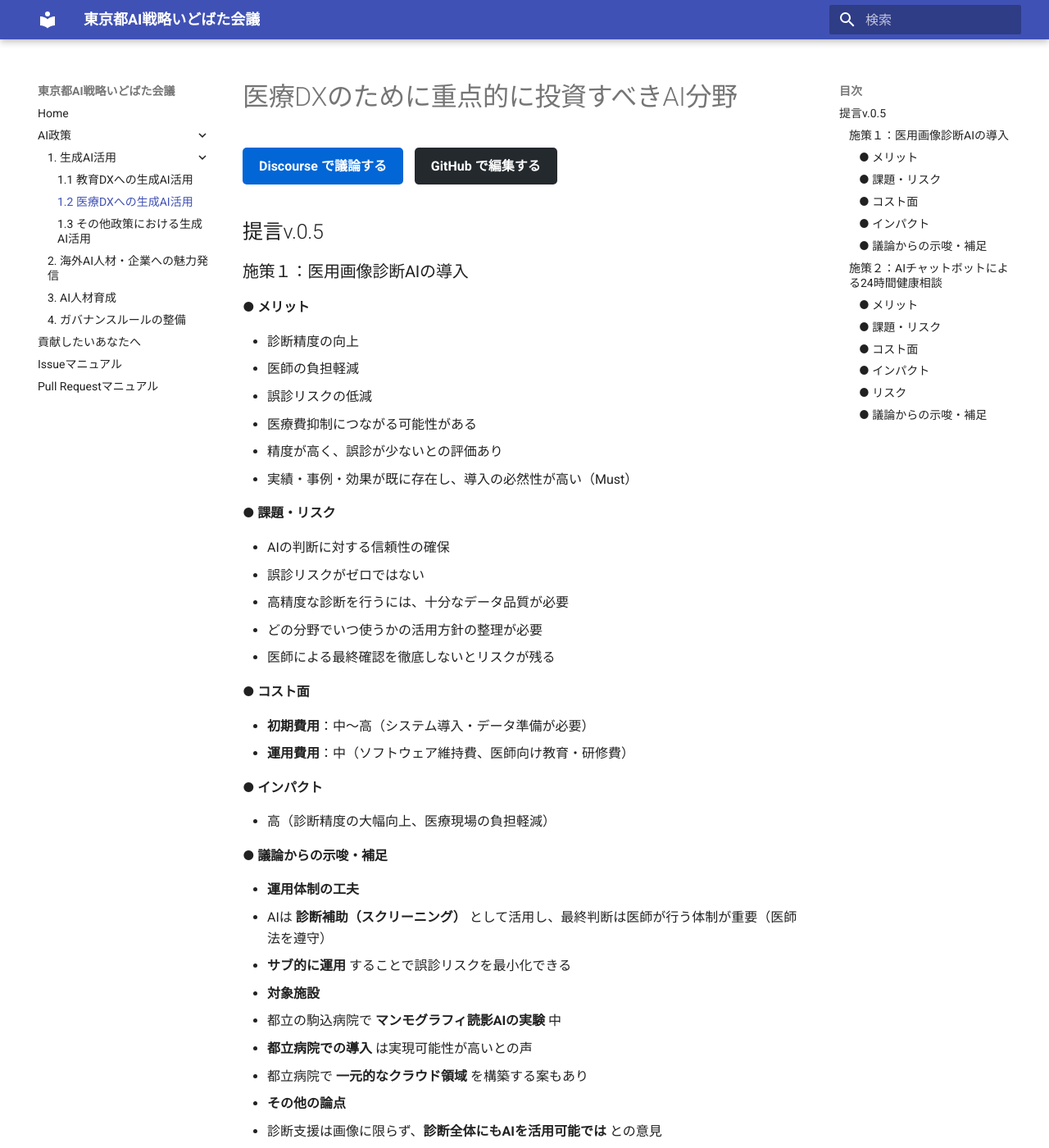
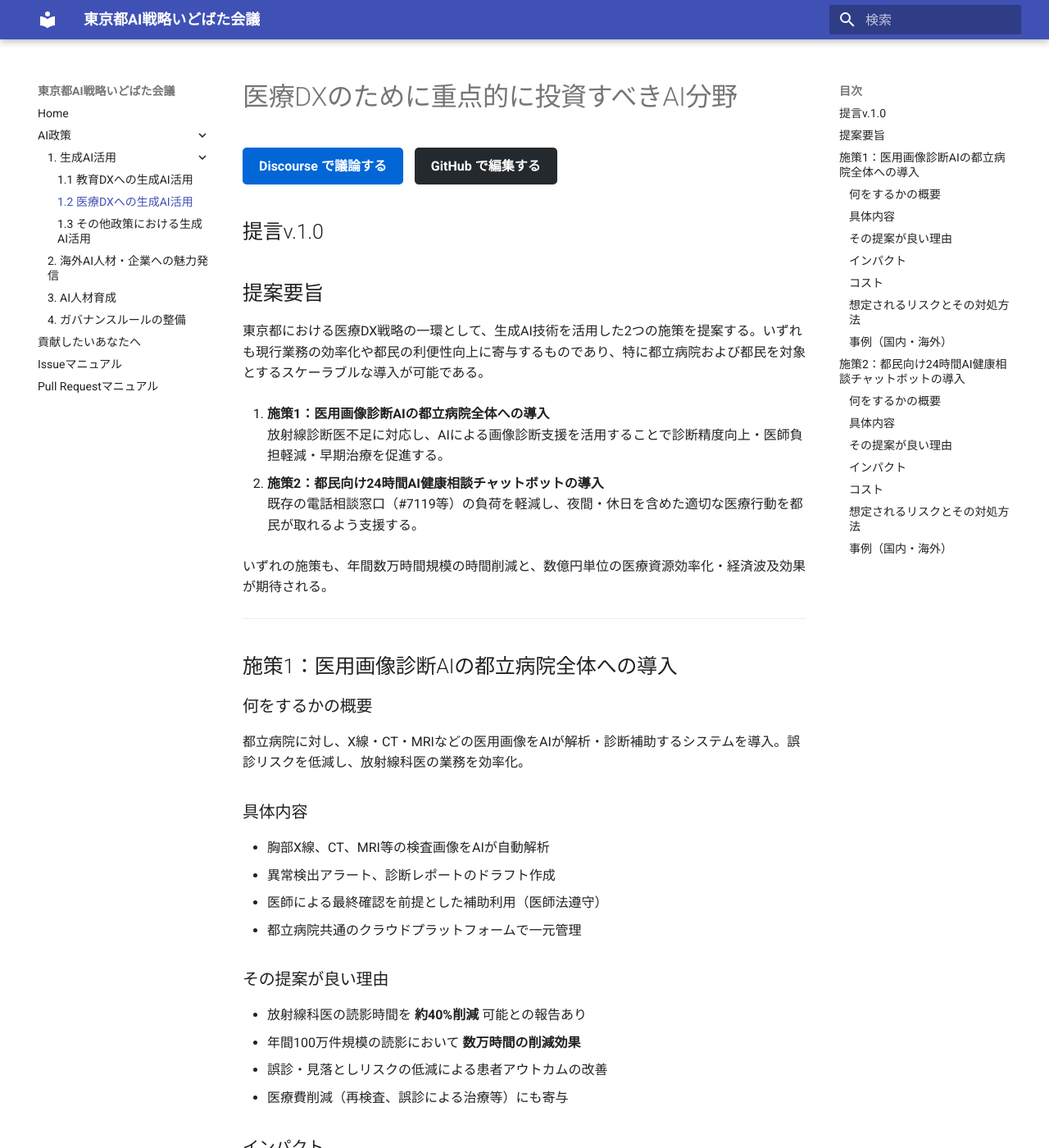
Before and after one commit to takahiroanno2024/2025_ai_idobatakaigi_output, an MkDocs documentation site: the page built from docs/1.2_医療DXへの生成AI活用.md, in a window 1280 px wide and 1400 px high. Shown: the whole window at 82% size. Built offline with MkDocs 1.6.1 and Material for MkDocs 9.7.7, drawn with Linux system fonts in a browser that asks for light colours; some of the changed text lies outside the part shown.

Commit message:
Update 1.2_医療DXへの生成AI活用.md

```diff
--- a/docs/1.2_医療DXへの生成AI活用.md
+++ b/docs/1.2_医療DXへの生成AI活用.md
@@ -6,76 +6,110 @@
 <a href="https://github.com/takahiroanno2024/2025_ai_idobatakaigi_output/blob/main/docs/1.2_%E5%8C%BB%E7%99%82DX%E3%81%B8%E3%81%AE%E7%94%9F%E6%88%90AI%E6%B4%BB%E7%94%A8.md" style="display: inline-block; padding: 10px 20px; background-color: #24292e; color: white; text-decoration: none; border-radius: 5px; font-weight: bold;">GitHub で編集する</a>
 </div>
 
-## 提言v.0.5
+## 提言v.1.0
+## 提案要旨
 
-### 施策１：医用画像診断AIの導入
+東京都における医療DX戦略の一環として、生成AI技術を活用した2つの施策を提案する。いずれも現行業務の効率化や都民の利便性向上に寄与するものであり、特に都立病院および都民を対象とするスケーラブルな導入が可能である。
 
-#### ● メリット
-- 診断精度の向上
-- 医師の負担軽減
-- 誤診リスクの低減
-- 医療費抑制につながる可能性がある
-- 精度が高く、誤診が少ないとの評価あり
-- 実績・事例・効果が既に存在し、導入の必然性が高い（Must）
+1. **施策1：医用画像診断AIの都立病院全体への導入**
+   放射線診断医不足に対応し、AIによる画像診断支援を活用することで診断精度向上・医師負担軽減・早期治療を促進する。
 
-#### ● 課題・リスク
-- AIの判断に対する信頼性の確保
-- 誤診リスクがゼロではない
-- 高精度な診断を行うには、十分なデータ品質が必要
-- どの分野でいつ使うかの活用方針の整理が必要
-- 医師による最終確認を徹底しないとリスクが残る
+2. **施策2：都民向け24時間AI健康相談チャットボットの導入**
+   既存の電話相談窓口（#7119等）の負荷を軽減し、夜間・休日を含めた適切な医療行動を都民が取れるよう支援する。
 
-#### ● コスト面
-- **初期費用**：中〜高（システム導入・データ準備が必要）
-- **運用費用**：中（ソフトウェア維持費、医師向け教育・研修費）
+いずれの施策も、年間数万時間規模の時間削減と、数億円単位の医療資源効率化・経済波及効果が期待される。
 
-#### ● インパクト
-- 高（診断精度の大幅向上、医療現場の負担軽減）
+---
 
-#### ● 議論からの示唆・補足
+## 施策1：医用画像診断AIの都立病院全体への導入
 
-- **運用体制の工夫**
-  - AIは **診断補助（スクリーニング）** として活用し、最終判断は医師が行う体制が重要（医師法を遵守）
-  - **サブ的に運用** することで誤診リスクを最小化できる
+### 何をするかの概要
 
-- **対象施設**
-  - 都立の駒込病院で **マンモグラフィ読影AIの実験** 中
-  - **都立病院での導入** は実現可能性が高いとの声
-  - 都立病院で **一元的なクラウド領域** を構築する案もあり
+都立病院に対し、X線・CT・MRIなどの医用画像をAIが解析・診断補助するシステムを導入。誤診リスクを低減し、放射線科医の業務を効率化。
 
-- **その他の論点**
-  - 診断支援は画像に限らず、**診断全体にもAIを活用可能では** との意見
-  - **導入コストと効果のバランス** を慎重に見極める必要あり
+### 具体内容
 
+- 胸部X線、CT、MRI等の検査画像をAIが自動解析
+- 異常検出アラート、診断レポートのドラフト作成
+- 医師による最終確認を前提とした補助利用（医師法遵守）
+- 都立病院共通のクラウドプラットフォームで一元管理
 
-### 施策２：AIチャットボットによる24時間健康相談
+### その提案が良い理由
 
-#### ● メリット
-- 受診の適正化
-- 不要不急の医療利用の抑制
-- 24時間対応が可能
-- コスト削減が期待できる
-- 多岐にわたる疾患に対応可能
+- 放射線科医の読影時間を **約40%削減** 可能との報告あり
+- 年間100万件規模の読影において **数万時間の削減効果**
+- 誤診・見落としリスクの低減による患者アウトカムの改善
+- 医療費削減（再検査、誤診による治療等）にも寄与
 
-#### ● 課題・リスク
-- 誤案内のリスクがある
-- 患者からの信頼を獲得する必要あり
-- プライバシーや個人情報保護への対応が必須
+### インパクト
 
-#### ● コスト面
-- **初期費用**：低〜中（チャットボット開発に必要なコスト）
-- **運用費用**：低（クラウド維持費など）
+- **削減時間**：年間100万件 × 5分短縮 ＝ 約83,000時間
+- **医療費節減**：誤診・見逃し回避により年間数億円規模の節減可能性（[要検証]）
+- **読影精度向上**：特定疾患で感度+10%の向上事例あり
 
-#### ● インパクト
-- 中（受診の適正化や患者の利便性向上）
+### コスト
 
-#### ● リスク
-- 中（誤案内リスクや信頼確保が課題）
+- **初期費用**：40〜50億円（都立14病院で導入、クラウド/AI構築、データ整備含む）[要検証]
+- **年間運用費**：3〜4億円（ライセンス更新、保守、AI更新、教育費等）[要検証]
 
-#### ● 議論からの示唆・補足
+### 想定されるリスクとその対処方法
 
-- **運用の可能性と効果**
-  - 現行の電話相談窓口（例：#7119）の**逼迫度や正確性**が懸念されており、AIによる代替や補完が有効
-  - **119番との連携**や、少なくとも**不要不急の判断支援**としてAIを活用する価値が高い
-  - **大きなインパクトが期待される**施策との意見
-  - 電話相談の代替・補完としての利便性が高く、**時間外対応**の充実にも寄与
+| リスク                       | 対処方法                                      |
+|----------------------------|---------------------------------------------|
+| 誤検出・見落とし             | AIは補助に留め、医師の最終判断を徹底               |
+| 過信による判断ミス            | 教育徹底、説明可能なAI（XAI）を導入              |
+| データ品質・プライバシー       | 匿名化・セキュリティ対策、クラウドは国内拠点利用       |
+| 医療従事者の抵抗感           | トライアル実施、段階導入、研修とフィードバック反映      |
+| システム障害                 | 冗長構成、オフライン対応プロトコル整備             |
+
+### 事例（国内・海外）
+
+- **国内**：慶應義塾大学病院、地方中規模病院などがAI導入し再検査率10%削減
+- **海外**：NHS（英国）や米国大病院にてAI導入、ROIは投資の4.5倍との事例も
+
+---
+
+## 施策2：都民向け24時間AI健康相談チャットボットの導入
+
+### 何をするかの概要
+
+都民がスマホやPCで気軽に健康相談できるチャットボットを提供し、症状からの緊急度判定や対応アドバイスを自動化。既存電話相談（#7119等）を補完。
+
+### 具体内容
+
+- 都の公式LINE/サイトにチャットボット設置
+- 症状を入力すると、緊急度と対応（自宅療養、受診、119）を案内
+- 医療知識ベース＋生成AI（RAG構成）で回答生成
+- 必要時は人間の相談員へのエスカレーションも可能
+
+### その提案が良い理由
+
+- 電話窓口の逼迫を緩和、チャットなら **同時多数対応が可能**
+- 軽症者を適切に自宅対応に誘導 → 救急車/外来の不要利用抑制
+- 特に若年層に対する心理的ハードルが低い
+
+### インパクト
+
+- **利用件数**：年30万件利用と仮定（都民1〜2%利用）
+- **対応時間削減**：30万件 × 5分 ＝ 25,000時間の人手削減
+- **救急車・外来の削減**：軽症受診の抑制で医療費年間2〜3億円節減（[要検証]）
+
+### コスト
+
+- **初期費用**：5,000〜8,000万円（AI開発、UI構築、LINE連携等）[要検証]
+- **年間運用費**：2,000〜3,000万円（クラウド費、FAQ更新、翻訳監修等）[要検証]
+
+### 想定されるリスクとその対処方法
+
+| リスク                      | 対処方法                                         |
+|---------------------------|--------------------------------------------------|
+| 誤案内（誤った医療判断）       | 医師監修のQA＋高リスク時は人間に自動転送             |
+| プライバシーリスク            | 匿名相談＋SSL暗号化＋情報保存期間の明確化              |
+| 緊急時対応遅れ              | 高リスク文言入力時は即119案内、ショートカット実装        |
+| サービス過負荷              | スケーラブル構成、アクセス集中時の簡易モード提供          |
+| 信頼性の担保                | 都公式発信、監修体制の開示、FAQの改善プロセスを公開        |
+
+### 事例（国内・海外）
+
+- **国内**：埼玉県AI救急相談、神戸市LINE健康相談チャット、三田市24h自動応答
+- **海外**：NHS 111（UK）、Babylon（US/UK）、K Health（IL）など
```
